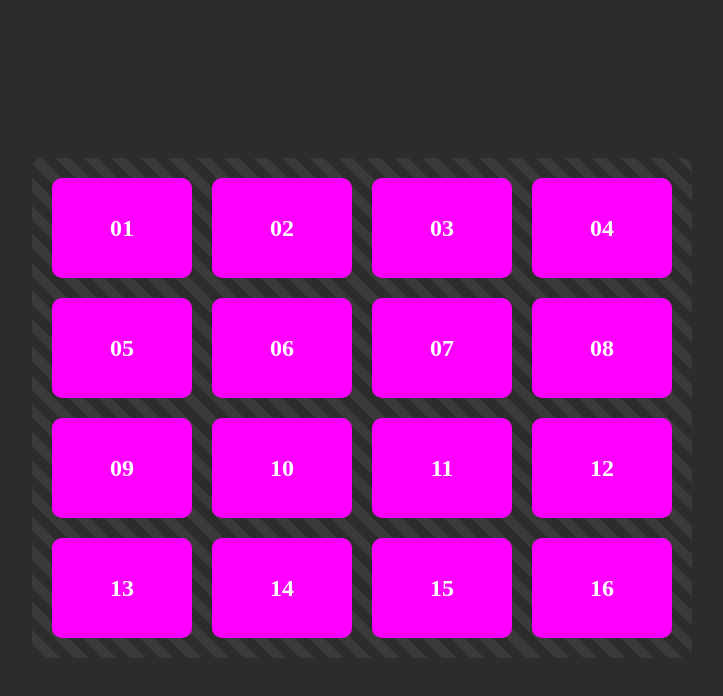
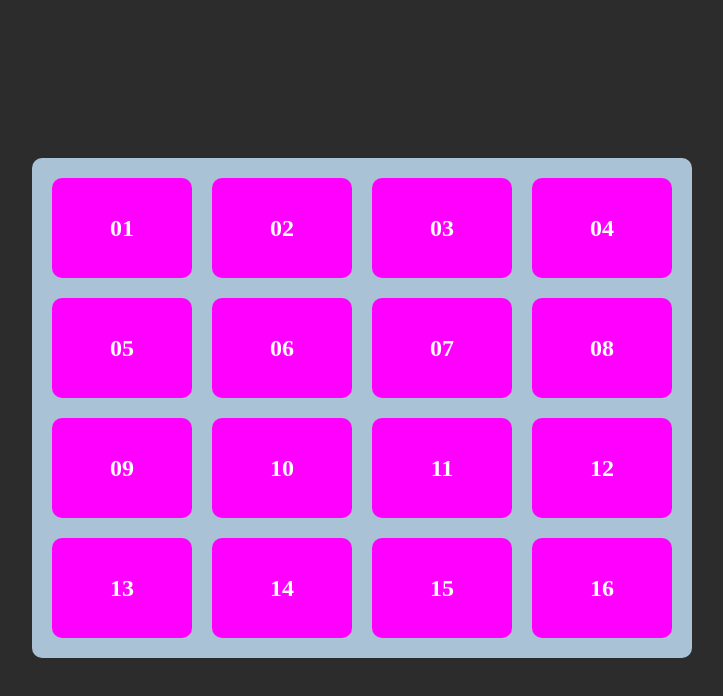
Before and after one commit to Sss0o1101/grid-layout-2, a plain HTML site: page index.html in a window 1280 px wide. Shown: the whole page, without its empty margins (278-1001 px from the left). Drawn offline with Linux system fonts and the light colour scheme.

Commit message:
Correction made.

```diff
--- a/index.html
+++ b/index.html
@@ -7,7 +7,7 @@
     <link rel="stylesheet" href="./style.css">
 </head>
 <body>
-    <div class="container">
+    <div class="grid-container1">
         <div class="item">01</div>
         <div class="item">02</div>
         <div class="item">03</div>
--- a/style.css
+++ b/style.css
@@ -6,17 +6,11 @@ body {
     background-color: #2c2c2c;
 }
 
-.container {
+.grid-container1 {
     display: flex;
     flex-wrap: wrap;
     width: 640px; /* グリッド全体の幅 */
-    background: repeating-linear-gradient(
-        45deg,
-        #2c2c2c,
-        #2c2c2c 10px,
-        #3a3a3a 10px,
-        #3a3a3a 20px
-    );
+    background-color: rgb(170, 194, 214);
     padding: 10px;
     border-radius: 10px;
 }
```
